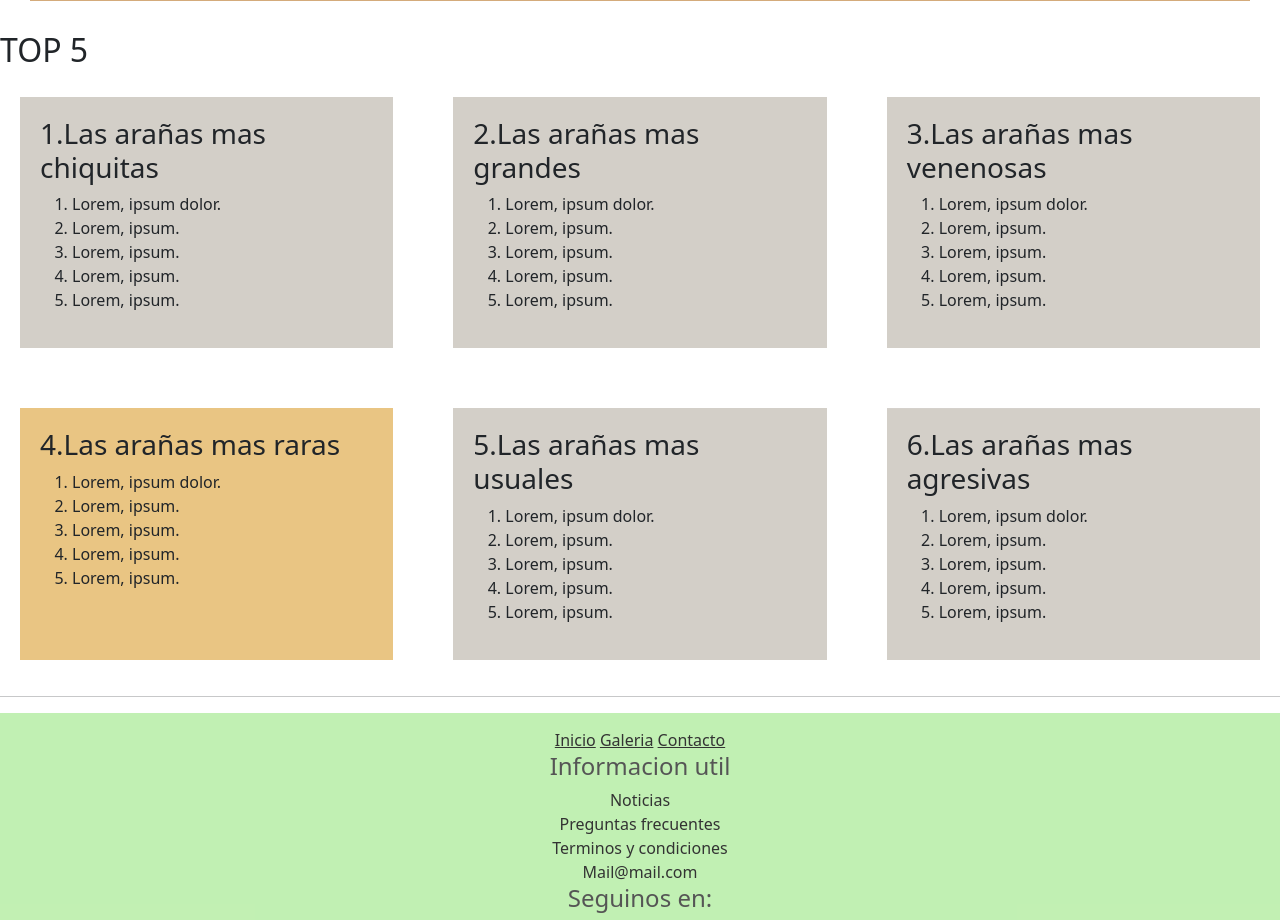
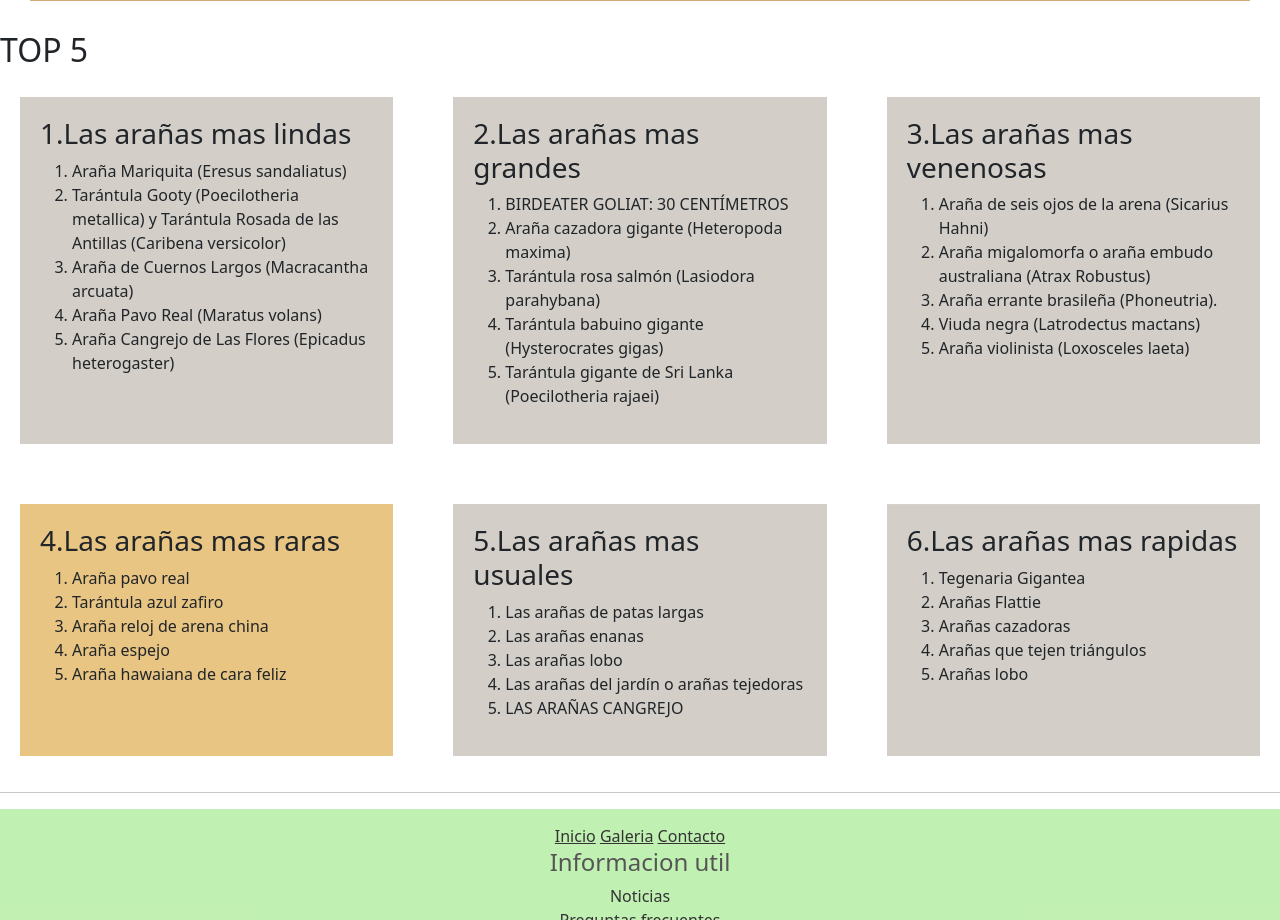
Before and after one commit to AdaraAckermann/Ackermann-2Pre-entrega, a website: page curiosidadesymitos.html in a window 1280 px wide. Shown: the part 1383-2303 px from the top of the page. Drawn offline with nearby package versions, Linux system fonts and the light colour scheme.

Commit message:
agregando info y meta description a todas las pag.

```diff
--- a/curiosidadesymitos.html
+++ b/curiosidadesymitos.html
@@ -6,7 +6,7 @@
     <meta name="viewport" content="width=device-width, initial-scale=1.0">
     <title>Curiosidades y mitos</title>
 
-
+    <meta name="description" content="Informacion sobre arañas,curiosidades y mitos,cosas que no sabias sobre las arañas">
     <meta name="keywords" content="arañas, arácnidos, clasificación arañas, mitos sobre arañas, curiosidades sobre arañas, arañas venenosas, fotos de arañas, tamaño de las arañas, peligros de las arañas, anatomía de las arañas, telarañas, depredadores, seda de araña, especies de arañas, hábitats de arañas, comportamiento de arañas, picaduras de arañas, solífugos, aracnología, caza de arañas, características de las arañas, venenos de arañas">
 
 
@@ -105,24 +105,24 @@
 <section class="contenedor-padre">
 
     <div class="contenedor-hijo" data-aos="fade-right">
-        <h3>1.Las arañas mas chiquitas</h3>
+        <h3>1.Las arañas mas lindas</h3>
         <ol>
-            <li>Lorem, ipsum dolor.</li>
-            <li>Lorem, ipsum.</li>
-            <li>Lorem, ipsum.</li>
-            <li>Lorem, ipsum.</li>
-            <li>Lorem, ipsum.</li>
+            <li>Araña Mariquita (Eresus sandaliatus)</li>
+            <li>Tarántula Gooty (Poecilotheria metallica) y Tarántula Rosada de las Antillas (Caribena versicolor)</li>
+            <li>Araña de Cuernos Largos (Macracantha arcuata)</li>
+            <li>Araña Pavo Real (Maratus volans)</li>
+            <li>Araña Cangrejo de Las Flores (Epicadus heterogaster)</li>
         </ol>
     </div>
 
     <div class="contenedor-hijo" data-aos="fade-left">
         <h3>2.Las arañas mas grandes</h3>
         <ol>
-            <li>Lorem, ipsum dolor.</li>
-            <li>Lorem, ipsum.</li>
-            <li>Lorem, ipsum.</li>
-            <li>Lorem, ipsum.</li>
-            <li>Lorem, ipsum.</li>
+            <li> BIRDEATER GOLIAT: 30 CENTÍMETROS</li>
+            <li>Araña cazadora gigante (Heteropoda maxima)</li>
+            <li>Tarántula rosa salmón (Lasiodora parahybana)</li>
+            <li>Tarántula babuino gigante (Hysterocrates gigas)</li>
+            <li>Tarántula gigante de Sri Lanka (Poecilotheria rajaei)</li>
         </ol>
 
     </div>
@@ -130,45 +130,45 @@
     <div class="contenedor-hijo" data-aos="fade-up-right">
         <h3>3.Las arañas mas venenosas</h3>
         <ol>
-            <li>Lorem, ipsum dolor.</li>
-            <li>Lorem, ipsum.</li>
-            <li>Lorem, ipsum.</li>
-            <li>Lorem, ipsum.</li>
-            <li>Lorem, ipsum.</li>
+            <li>Araña de seis ojos de la arena (Sicarius Hahni)</li>
+            <li> Araña migalomorfa o araña embudo australiana (Atrax Robustus)</li>
+            <li>Araña errante brasileña (Phoneutria).</li>
+            <li>Viuda negra (Latrodectus mactans)</li>
+            <li>Araña violinista (Loxosceles laeta)</li>
         </ol>
     </div>
 
     <div class="contenedor-hijo hijo-bueno" data-aos="fade-up-left">
         <h3>4.Las arañas mas raras</h3>
         <ol>
-            <li>Lorem, ipsum dolor.</li>
-            <li>Lorem, ipsum.</li>
-            <li>Lorem, ipsum.</li>
-            <li>Lorem, ipsum.</li>
-            <li>Lorem, ipsum.</li>
+            <li>Araña pavo real</li>
+            <li>Tarántula azul zafiro</li>
+            <li>Araña reloj de arena china</li>
+            <li>Araña espejo</li>
+            <li>Araña hawaiana de cara feliz </li>
         </ol>
     </div>
 
     <div class="contenedor-hijo" data-aos="fade-right">
         <h3>5.Las arañas mas usuales</h3>
         <ol>
-            <li>Lorem, ipsum dolor.</li>
-            <li>Lorem, ipsum.</li>
-            <li>Lorem, ipsum.</li>
-            <li>Lorem, ipsum.</li>
-            <li>Lorem, ipsum.</li>
+            <li>Las arañas de patas largas</li>
+            <li>Las arañas enanas</li>
+            <li>Las arañas lobo</li>
+            <li>Las arañas del jardín o arañas tejedoras</li>
+            <li>LAS ARAÑAS CANGREJO</li>
         </ol>
     </div>
 
     <div class="contenedor-hijo" data-aos="fade-up"
     data-aos-duration="3000">
-        <h3>6.Las arañas mas agresivas</h3>
+        <h3>6.Las arañas mas rapidas</h3>
         <ol>
-            <li>Lorem, ipsum dolor.</li>
-            <li>Lorem, ipsum.</li>
-            <li>Lorem, ipsum.</li>
-            <li>Lorem, ipsum.</li>
-            <li>Lorem, ipsum.</li>
+            <li>Tegenaria Gigantea</li>
+            <li>Arañas Flattie</li>
+            <li>Arañas cazadoras</li>
+            <li>Arañas que tejen triángulos</li>
+            <li>Arañas lobo</li>
         </ol></div>
 
 </section>
```
Also changed, not shown: clasificacion.html (+1 -0 lines), contacto.html (+1 -0 lines), galeria.html (+1 -0 lines), index.html (+1 -1 lines).
